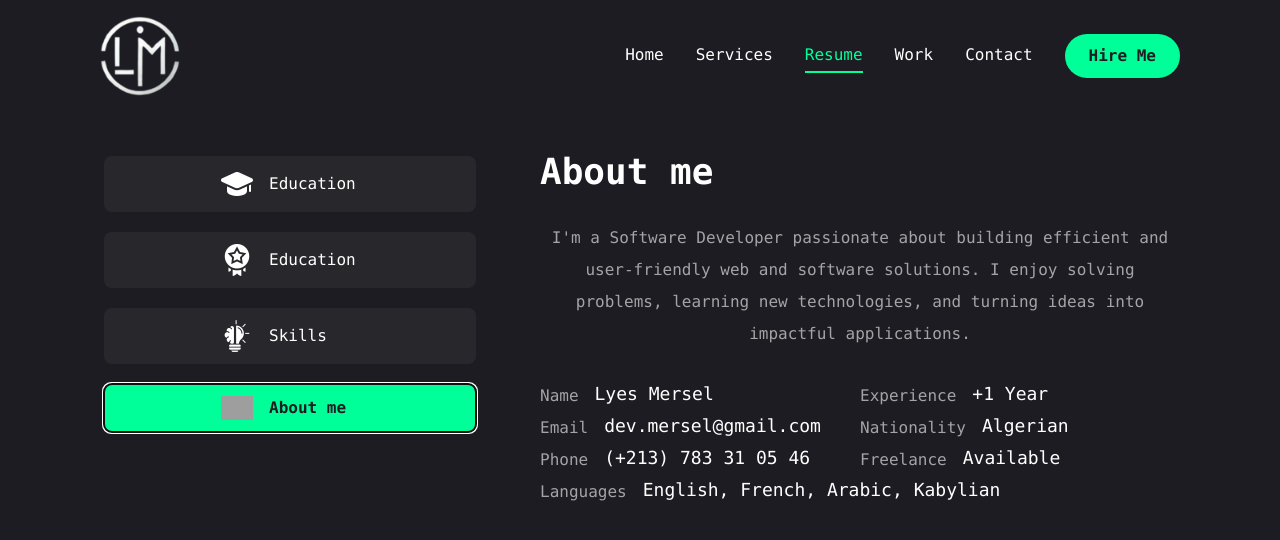
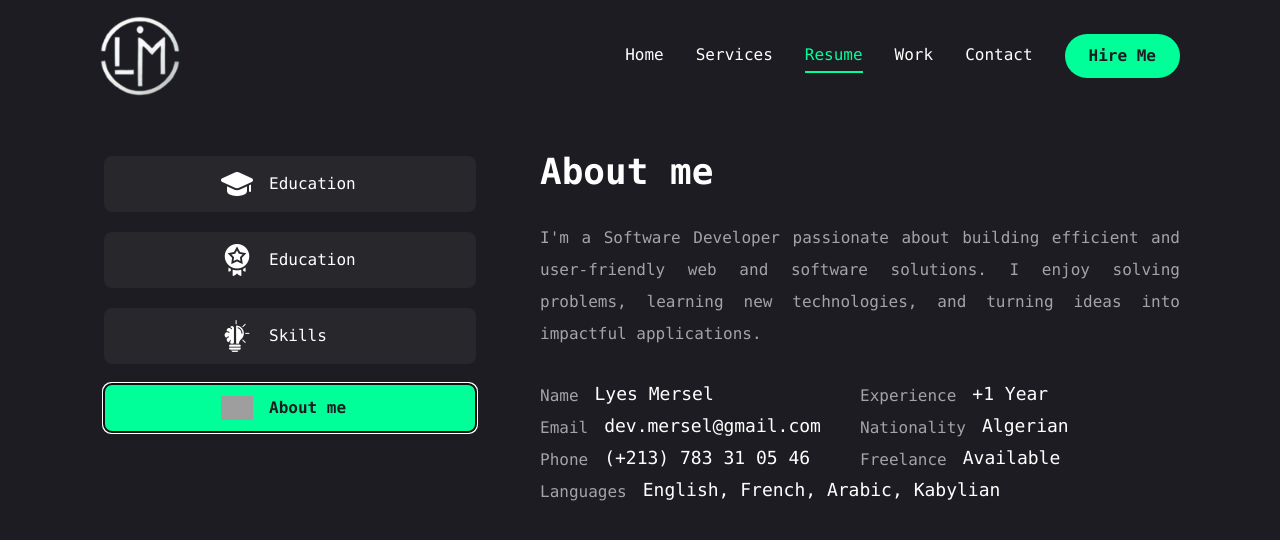
Before and after one commit to lyes-mersel/lyes-mersel-v1, a Next.js app: page /resume in a window 1280 px wide. Both pictures are taken after a click on the tab "About me". Shown: the top 540 px of the page. Built offline with nearby package versions, Linux system fonts and the light colour scheme; grey boxes are pictures that could not be loaded.

Commit message:
Fix minor errors

```diff
--- a/app/(root)/resume/page.tsx
+++ b/app/(root)/resume/page.tsx
@@ -425,7 +425,7 @@ const Resume = () => {
             >
               <div className="flex flex-col gap-[30px]">
                 <h3 className="text-4xl font-bold">{about.title}</h3>
-                <p className="max-w-[800px] text-white/60 mx-auto xl:mx-0 text-justify xs:text-center">
+                <p className="max-w-[800px] text-white/60 mx-auto xl:mx-0 text-justify xs:text-center xl:text-justify">
                   {about.description}
                 </p>
                 <ul className="grid grid-cols-1 xl:grid-cols-2 max-w-[800px] mx-auto xl:mx-0 text-left">
--- a/app/api/contact/route.ts
+++ b/app/api/contact/route.ts
@@ -14,7 +14,7 @@ export async function POST(req: Request) {
       );
     }
 
-    sendEmailContactForm({
+    await sendEmailContactForm({
       firstName,
       lastName,
       email,
```
